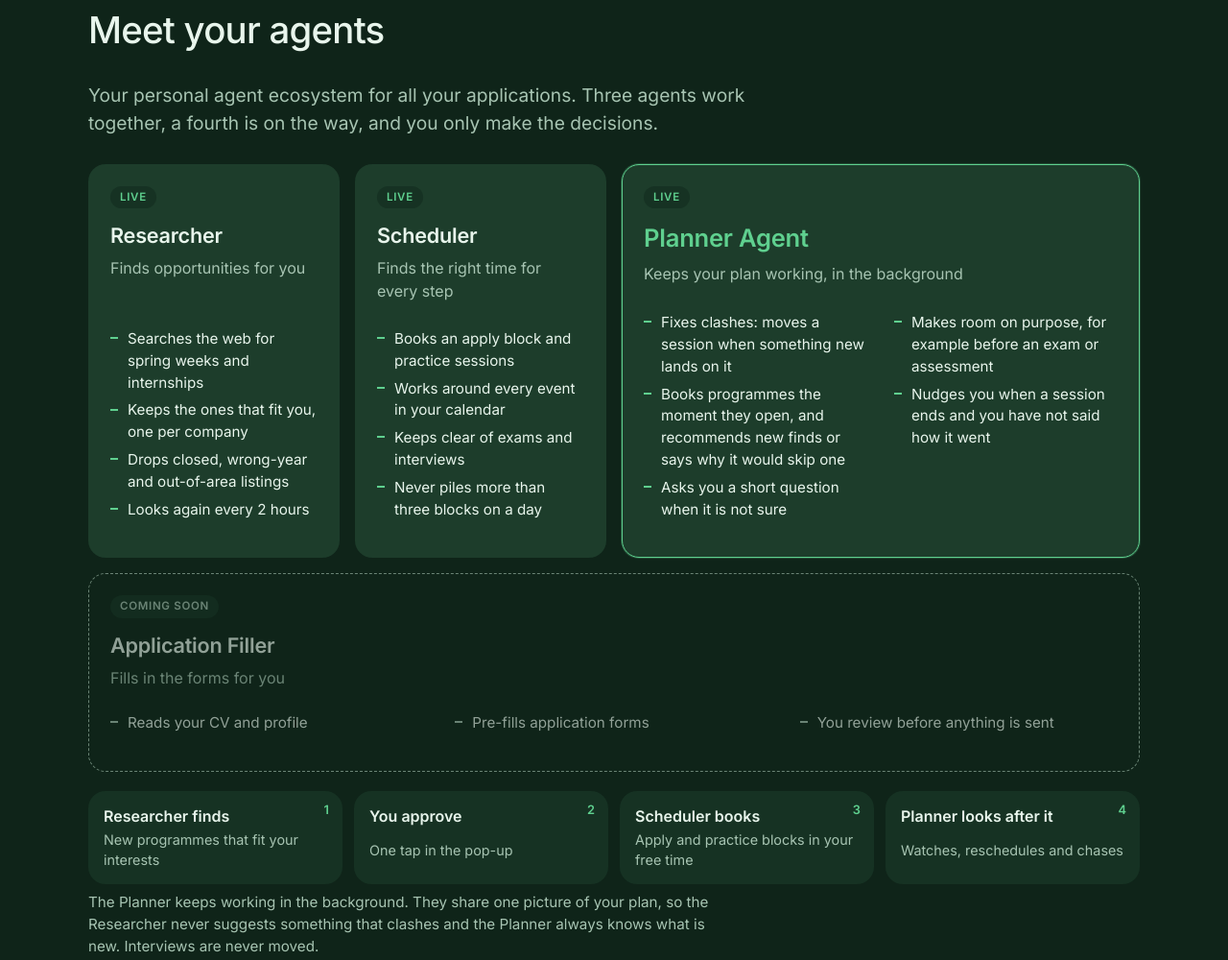
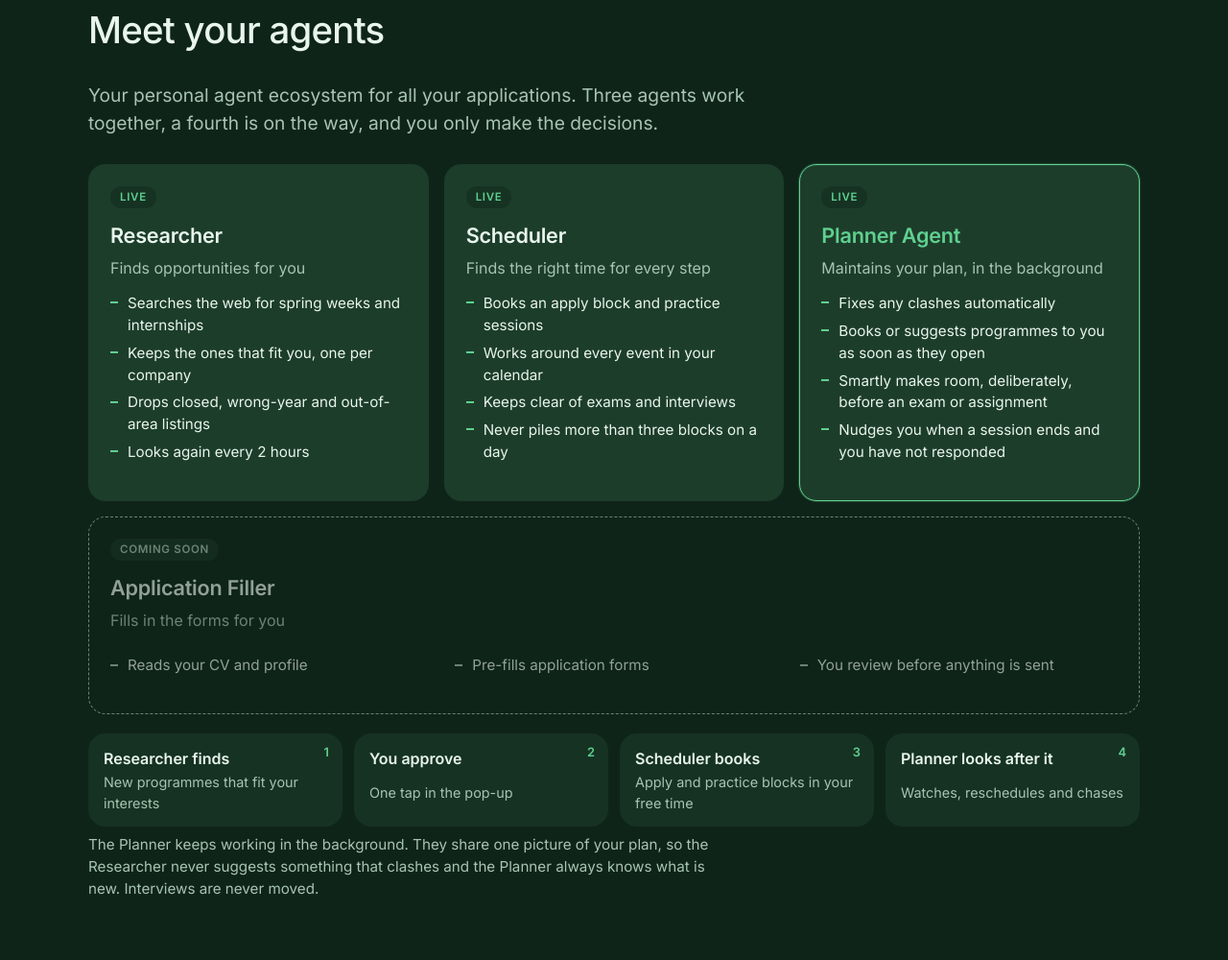
Before and after one commit to ypghanate/opportune2, a React app in the folder frontend/: page / in a window 1280 px wide. Shown: the part 1688-2688 px from the top of the page at 96% size. Built offline with nearby package versions, Linux system fonts and the light colour scheme; no server answers.

Commit message:
Planner card wording and equal heights

```diff
--- a/frontend/overview.jsx
+++ b/frontend/overview.jsx
@@ -11,12 +11,11 @@ const WHAT = [
 const AGENTS = [
   { name: "Researcher", role: "Finds opportunities for you", tag: "Live", points: ["Searches the web for spring weeks and internships", "Keeps the ones that fit you, one per company", "Drops closed, wrong-year and out-of-area listings", "Looks again every 2 hours"] },
   { name: "Scheduler", role: "Finds the right time for every step", tag: "Live", points: ["Books an apply block and practice sessions", "Works around every event in your calendar", "Keeps clear of exams and interviews", "Never piles more than three blocks on a day"] },
-  { name: "Planner Agent", role: "Keeps your plan working, in the background", tag: "Live", main: true, points: [
-    "Fixes clashes: moves a session when something new lands on it",
-    "Makes room on purpose, for example before an exam or assessment",
-    "Books programmes the moment they open, and recommends new finds or says why it would skip one",
-    "Nudges you when a session ends and you have not said how it went",
-    "Asks you a short question when it is not sure",
+  { name: "Planner Agent", role: "Maintains your plan, in the background", tag: "Live", main: true, points: [
+    "Fixes any clashes automatically",
+    "Books or suggests programmes to you as soon as they open",
+    "Smartly makes room, deliberately, before an exam or assignment",
+    "Nudges you when a session ends and you have not responded",
   ] },
   { name: "Application Filler", role: "Fills in the forms for you", tag: "Coming soon", soon: true, points: ["Reads your CV and profile", "Pre-fills application forms", "You review before anything is sent"] },
 ];
--- a/frontend/style.css
+++ b/frontend/style.css
@@ -453,3 +453,24 @@ a.dh-stat:hover { outline: 1px solid var(--accent); }
 }
 .agent-card.main h3 { font-size: 1.6rem; }
 .agent-card ul { align-content: start; }
+
+/* the three live agents sit in one row and are the same height; the Planner is the widest */
+.agents { align-items: stretch; }
+.agent-card { height: 100%; }
+@media (min-width: 960px) {
+  .agent-card.main ul { margin-top: auto; padding-top: 14px; }
+}
+
+/* exact widths: Planner = half of the row, Researcher and Scheduler = a quarter each (minmax(0, …) stops long text from widening a card) */
+@media (min-width: 960px) {
+  .agents { grid-template-columns: repeat(4, minmax(0, 1fr)); }
+}
+
+/* three live agents, a third of the row each; the Filler is the slim banner underneath */
+@media (min-width: 960px) {
+  .agents { grid-template-columns: repeat(3, minmax(0, 1fr)); }
+  .agent-card.main { grid-column: auto; }
+  .agent-card.main ul { grid-template-columns: 1fr; margin-top: auto; padding-top: 0; }
+  .agent-card.main h3 { font-size: 1.35rem; }
+  .agent-card.soon { grid-column: 1 / -1; }
+}
```
